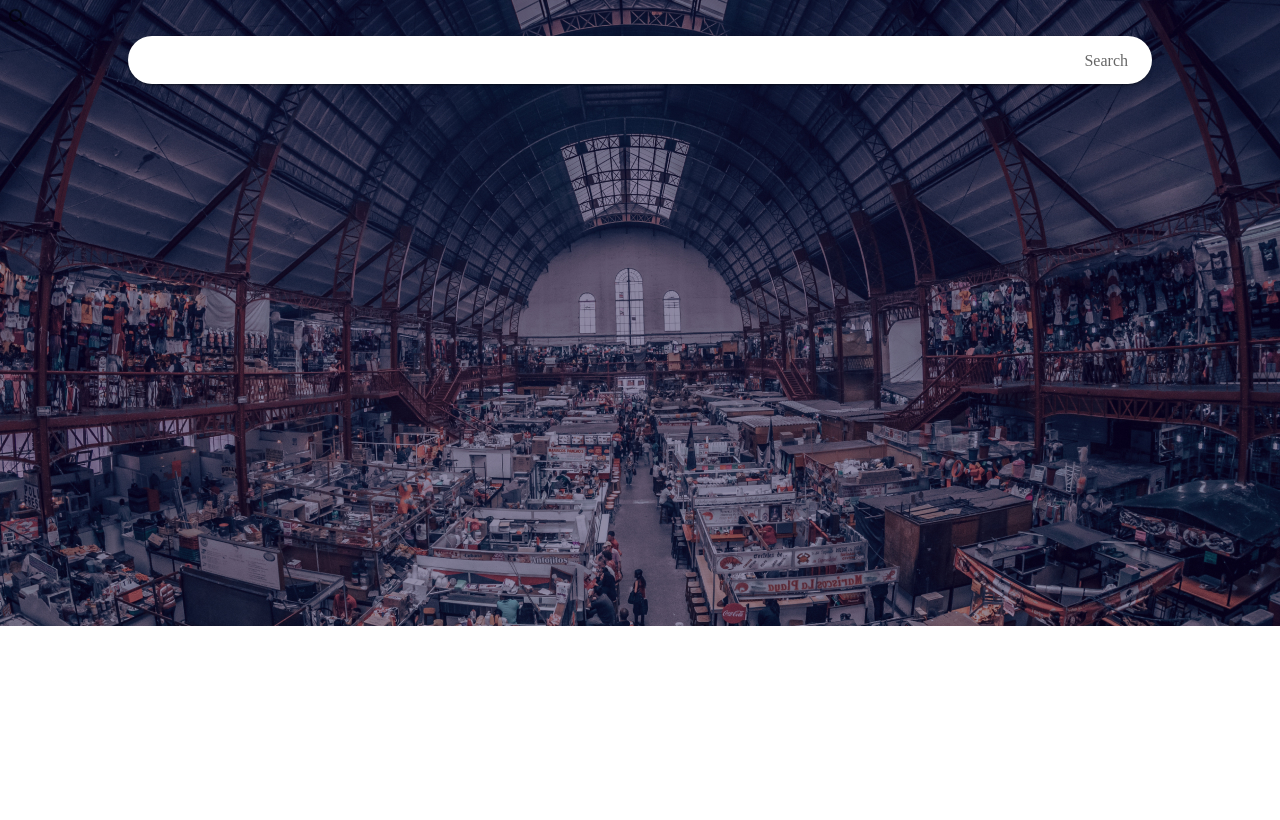
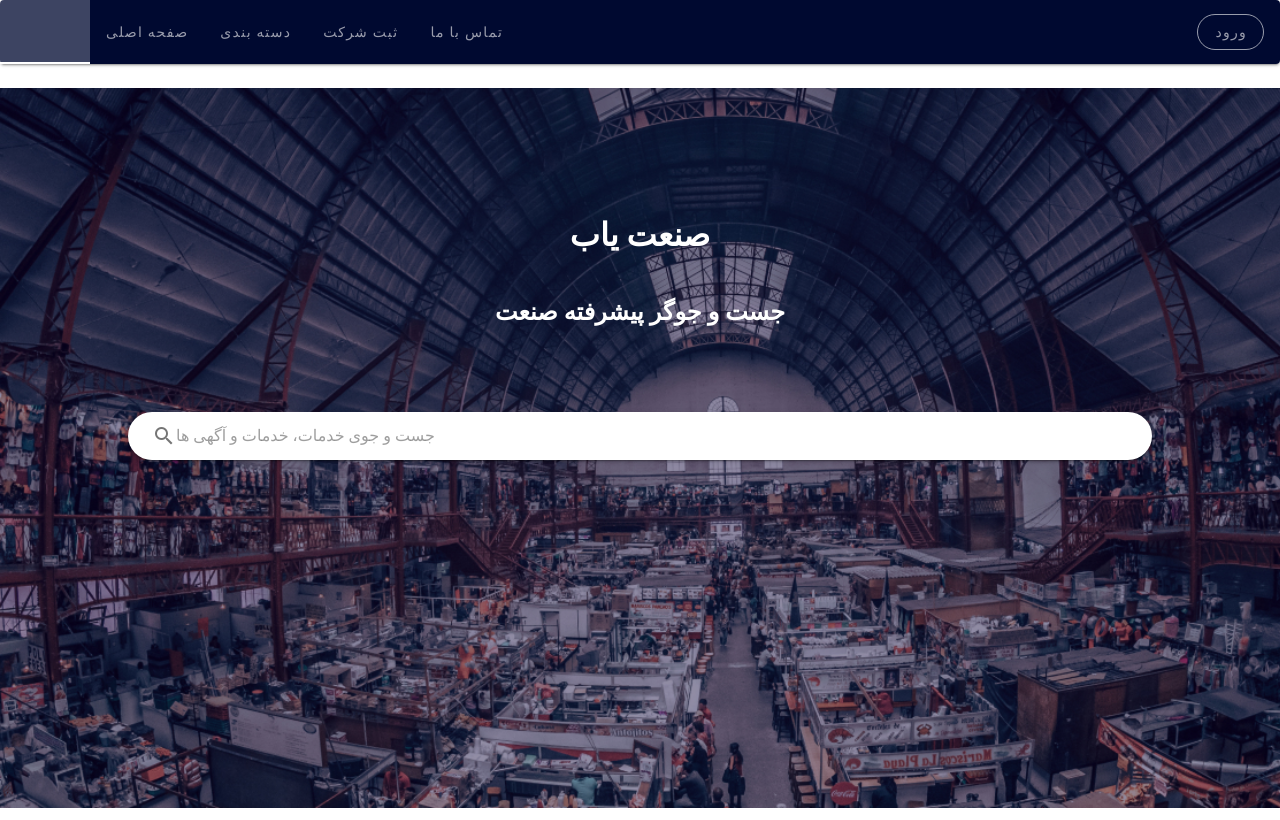
Before and after one commit to jasminet2001/Frontend, a Vue app in the folder homepage/homepage/: page / in a window 1280 px wide. Built offline with nearby package versions, Linux system fonts and the light colour scheme.

Commit message:
navbar and search

```diff
--- a/homepage/homepage/src/App.vue
+++ b/homepage/homepage/src/App.vue
@@ -8,19 +8,27 @@
 <!--    </v-layout>-->
 <!--  </v-container>-->
   <v-main>
-    <search-bar />
+    <v-row fluid>
+      <v-col right><navbar-menu/></v-col>
+    </v-row>
+    <v-row>
+      <v-col><search-bar/></v-col>
+    </v-row>
   </v-main>
 
 </template>
 
 <script>
 import SearchBar from "@/components/Search-bar";
-
+import NavbarMenu from '@/components/navbar-menu.vue';
 
 export default {
-  components: {SearchBar},
   name: 'App',
 
+  components: {
+    SearchBar,
+    NavbarMenu
+  },
 
   data: () => ({
     image: "@/assets/top-pic.jpg",
--- a/homepage/homepage/src/components/Search-bar.vue
+++ b/homepage/homepage/src/components/Search-bar.vue
@@ -1,21 +1,43 @@
 <template>
-    <div class="main-div">
-        <v-btn icon>
-            <v-icon>mdi-magnify</v-icon>
-        </v-btn>
-        <v-text-field
-            label="Search"
-            solo
-            rounded
-            style="width: 80%; margin: 0 auto"
+
+    <v-container class="main-div" fluid>
+      <v-row class="title">
+        <v-col>
+          <h1>صنعت یاب</h1>
+        </v-col>
+      </v-row>
+      <v-row class="description">
+        <v-col>
+          <h2>جست و جوگر پیشرفته صنعت</h2>
+        </v-col>
+      </v-row>
+      <v-row>
+        <v-col>
+          <v-text-field
+          placeholder="جست و جوی خدمات، خدمات و آگهی ها"
+          solo
+          rounded
+          prepend-inner-icon="mdi-magnify"
           ></v-text-field>
-    </div>
+        </v-col>
+      </v-row>
+            <!-- style="width: 80%; margin: 0 auto" -->
+    </v-container>
 </template>
 
 <style scoped>
 .main-div{
   background-image: url("../assets/top-pic.jpg") !important;
   background-size: cover;
-  height: 626px;
+  height: 90vh;
+  padding: 10%;
+  color: white;
+  text-align: center;
+}
+.title{
+  margin-bottom: 2%;
+}
+.description{
+  margin: 6%;
 }
 </style>
--- a/homepage/homepage/src/components/navbar-menu.vue
+++ b/homepage/homepage/src/components/navbar-menu.vue
@@ -1,14 +1,17 @@
 <template>
-    <v-app>
+
         <!-- why is the menu rounded? -->
-        <v-card>
+        <v-card >
             <v-toolbar
             color="#000930"
             dark
-            flat>
+            flat
+            >
                 <v-tabs
                 v-model="tab"
-                align-with-title>
+                align-with-title
+                class="d-flex flex-row"
+                >
                     <v-tab>
                         <v-avatar
                         color="primary"
@@ -34,7 +37,7 @@
                 </v-tabs>
             </v-toolbar>
         </v-card>
-    </v-app>
+
 </template>
 
 <script>
```
Also changed, not shown: homepage/homepage/src/components/HelloWorld.vue (deleted, +0 -151 lines), homepage/homepage/src/components/carousel.vue (added, +8 -0 lines).
